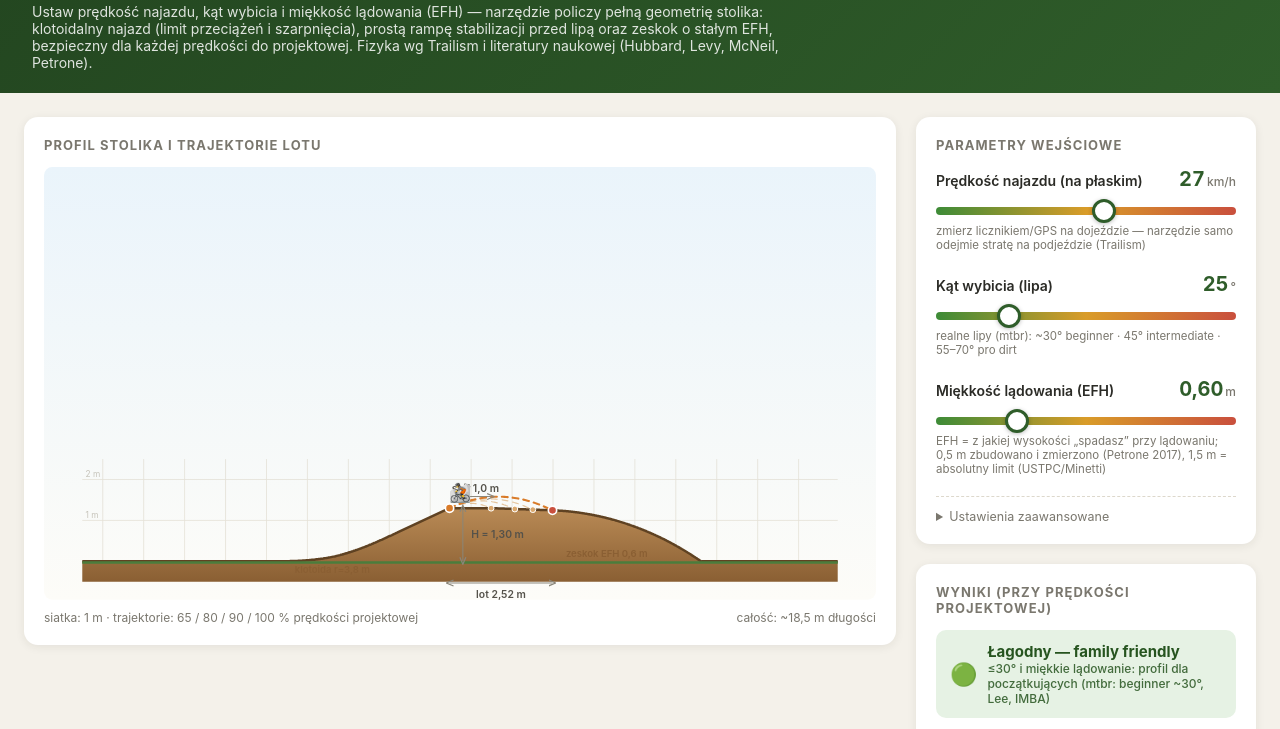
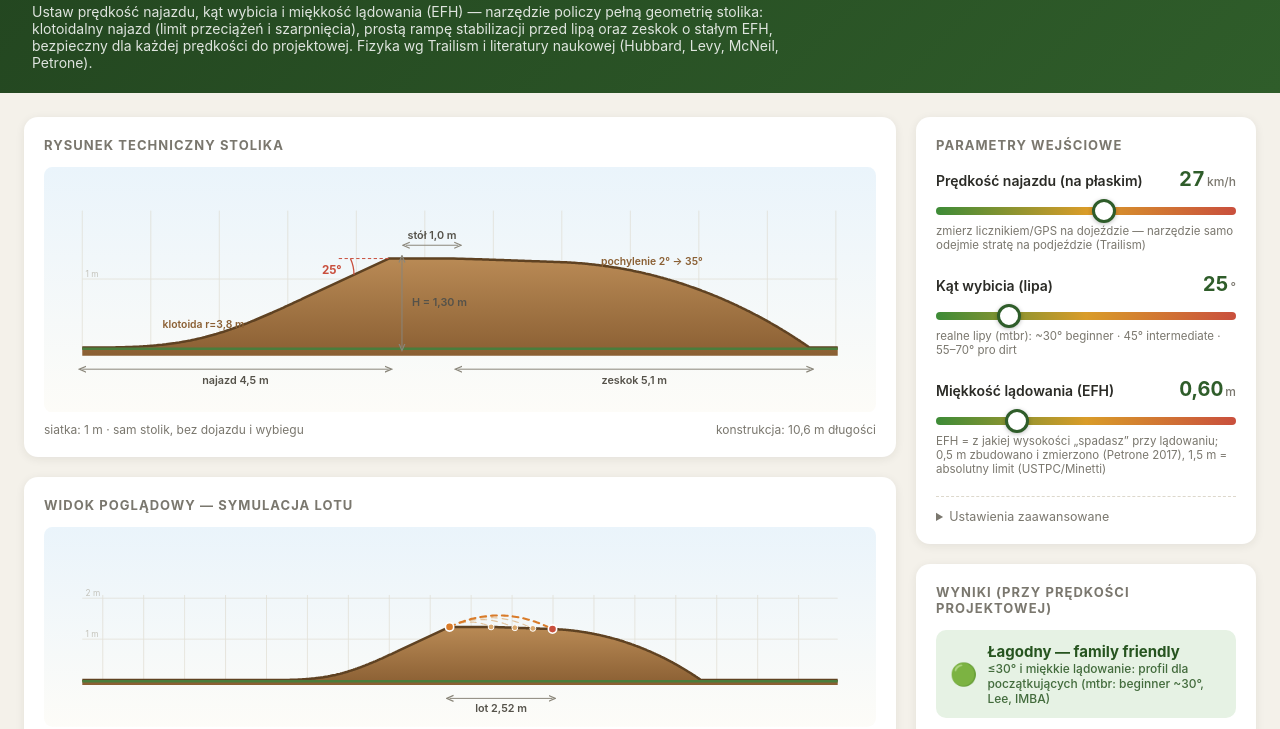
Before and after one commit to losiak007/projektant-stolikow, a plain HTML site: page public/index.html in a window 1280 px wide. Shown: the part 60-789 px from the top of the page. Drawn offline with Linux system fonts and the light colour scheme.

Commit message:
Dwa widoki zamiast jednego: rysunek techniczny + poglądowa symulacja
- rysunek techniczny: sam stolik (bez dojazdu/wybiegu), duży, z kątem lipy,
  pochyleniem zeskoku, wymiarami najazdu/stołu/zeskoku i wysokością H
- widok poglądowy: cała scena z wachlarzem trajektorii i długością lotu
- usunięty animowany rowerzysta
- wysokość SVG dobierana do proporcji terenu (bez pustego nieba)

Co-Authored-By: Claude Fable 5 <noreply@anthropic.com>

```diff
--- a/public/index.html
+++ b/public/index.html
@@ -59,9 +59,9 @@
     margin-bottom: 14px;
   }
 
-  /* --- Rysunek --- */
-  #stage { width: 100%; }
-  #stage svg { display: block; width: 100%; height: auto; }
+  /* --- Rysunki --- */
+  #stage-tech, #stage-sim { width: 100%; }
+  #stage-tech svg, #stage-sim svg { display: block; width: 100%; height: auto; }
   .stage-footer {
     display: flex;
     justify-content: space-between;
@@ -214,14 +214,24 @@
 </header>
 
 <main>
-  <section class="card" id="stage-card">
-    <h2>Profil stolika i trajektorie lotu</h2>
-    <div id="stage"></div>
-    <div class="stage-footer">
-      <span>siatka: 1 m · trajektorie: 65 / 80 / 90 / 100 % prędkości projektowej</span>
-      <span id="scale-note"></span>
-    </div>
-  </section>
+  <div style="display:flex; flex-direction:column; gap:20px; min-width:0;">
+    <section class="card">
+      <h2>Rysunek techniczny stolika</h2>
+      <div id="stage-tech"></div>
+      <div class="stage-footer">
+        <span>siatka: 1 m · sam stolik, bez dojazdu i wybiegu</span>
+        <span id="tech-note"></span>
+      </div>
+    </section>
+    <section class="card">
+      <h2>Widok poglądowy — symulacja lotu</h2>
+      <div id="stage-sim"></div>
+      <div class="stage-footer">
+        <span>trajektorie: 65 / 80 / 90 / 100 % prędkości projektowej</span>
+        <span id="scale-note"></span>
+      </div>
+    </section>
+  </div>
 
   <div>
     <section class="card no-print">
@@ -483,14 +493,14 @@
     const hOverDeck = (v0 * Math.sin(th)) ** 2 / (2 * G);
     const impactEfh = efhAt(th, main.imp.x, main.imp.y, main.imp.thL);
 
-    // samotest: EFH wzdłuż sekcji constant-EFH powinno być = zadane (odchyłka < 2 cm)
+    // samotest: EFH wzdłuż sekcji constant-EFH powinno być = zadane
     let maxDev = 0;
     for (let i = 20; i < land.pts.length - 2; i += 40) {
       const [sx, sy] = land.pts[i];
       if (land.impact && !land.overshoot && sx > land.impact.x - 0.1) break;
       const thL = Math.atan((land.pts[i + 1][1] - land.pts[i - 1][1]) / (land.pts[i + 1][0] - land.pts[i - 1][0]));
       const e = efhAt(th, sx, sy, thL);
-      if (e < efh - 1e-3) continue; // strefa klamry (za mała energia, EFH < zadane = bezpieczniej)
+      if (e < efh - 1e-3) continue; // strefa klamry (za mała energia — EFH mniejsze od zadanego = bezpieczniej)
       maxDev = Math.max(maxDev, Math.abs(e - efh));
     }
     console.debug("EFH self-test, max odchyłka [m]:", maxDev.toFixed(3));
@@ -575,9 +585,6 @@
 
   /* ================= RENDER ================= */
 
-  const W = 1000, HS = 520, PAD = 46;
-  const animState = { raf: null };
-
   function svgEl(name, attrs, parent) {
     const n = document.createElementNS(SVG_NS, name);
     for (const k in attrs) n.setAttribute(k, attrs[k]);
@@ -585,57 +592,118 @@
     return n;
   }
 
-  function render() {
-    const m = computeModel();
-    const world = buildWorld(m);
-    const lipX = world.lipX;
-
-    const x0 = world.startX, x1 = world.endX;
-    const yTop = Math.max(m.hMax + 0.8, m.H + 1.2, 2);
-    const scale = Math.min((W - 2 * PAD) / (x1 - x0), (HS - 2 * PAD) / (yTop + 0.6));
+  // rusztowanie sceny: niebo, siatka metrowa, bryła stolika w zakresie [x0, x1];
+  // wysokość SVG dobierana do proporcji terenu (bez pustego nieba)
+  function makeScene(containerId, worldPts, x0, x1, yTopWorld, padB) {
+    const W = 1000, PAD = 46, PADT = 28, PADB = padB || 70;
+    let scale = (W - 2 * PAD) / (x1 - x0);
+    let HS = Math.round(scale * (yTopWorld + 0.3) + PADT + PADB);
+    if (HS > 560) { scale *= (560 - PADT - PADB) / (HS - PADT - PADB); HS = 560; }
+    if (HS < 240) HS = 240;
     const X = x => PAD + (x - x0) * scale;
-    const Y = y => HS - PAD - y * scale;
-
-    const stage = el("stage");
+    const Y = y => HS - PADB - y * scale;
+    const stage = el(containerId);
     stage.innerHTML = "";
     const svg = svgEl("svg", { viewBox: `0 0 ${W} ${HS}` }, stage);
-
     const defs = svgEl("defs", {}, svg);
-    const grad = svgEl("linearGradient", { id: "dirt", x1: 0, y1: 0, x2: 0, y2: 1 }, defs);
+    const gid = containerId;
+    const grad = svgEl("linearGradient", { id: "dirt-" + gid, x1: 0, y1: 0, x2: 0, y2: 1 }, defs);
     svgEl("stop", { offset: "0%", "stop-color": "#b98a55" }, grad);
     svgEl("stop", { offset: "100%", "stop-color": "#8a5f33" }, grad);
-    const sky = svgEl("linearGradient", { id: "sky", x1: 0, y1: 0, x2: 0, y2: 1 }, defs);
+    const sky = svgEl("linearGradient", { id: "sky-" + gid, x1: 0, y1: 0, x2: 0, y2: 1 }, defs);
     svgEl("stop", { offset: "0%", "stop-color": "#eaf4fb" }, sky);
     svgEl("stop", { offset: "100%", "stop-color": "#fdfcf8" }, sky);
-    const mk = svgEl("marker", { id: "arr", markerWidth: 8, markerHeight: 8, refX: 4, refY: 4, orient: "auto-start-reverse" }, defs);
+    const mk = svgEl("marker", { id: "arr-" + gid, markerWidth: 8, markerHeight: 8, refX: 4, refY: 4, orient: "auto-start-reverse" }, defs);
     svgEl("path", { d: "M0,1 L7,4 L0,7", fill: "none", stroke: "#8a867a", "stroke-width": 1.2 }, mk);
 
-    svgEl("rect", { x: 0, y: 0, width: W, height: HS, fill: "url(#sky)", rx: 10 }, svg);
+    svgEl("rect", { x: 0, y: 0, width: W, height: HS, fill: `url(#sky-${gid})`, rx: 10 }, svg);
 
-    // siatka metrowa
     const grid = svgEl("g", { stroke: "#d8d2c2", "stroke-width": 1, opacity: 0.6 }, svg);
     for (let gx = Math.ceil(x0); gx <= x1; gx++)
-      svgEl("line", { x1: X(gx), y1: Y(0), x2: X(gx), y2: Y(yTop) }, grid);
-    for (let gy = 0; gy <= yTop; gy++) {
+      svgEl("line", { x1: X(gx), y1: Y(0), x2: X(gx), y2: Y(yTopWorld) }, grid);
+    for (let gy = 0; gy <= yTopWorld; gy++) {
       svgEl("line", { x1: X(x0), y1: Y(gy), x2: X(x1), y2: Y(gy) }, grid);
-      if (gy > 0) svgEl("text", { x: X(x0) + 4, y: Y(gy) - 3, "font-size": 10, fill: "#a49f90", stroke: "none" }, grid)
-        .textContent = gy + " m";
+      if (gy > 0)
+        svgEl("text", { x: X(x0) + 4, y: Y(gy) - 3, "font-size": 10, fill: "#a49f90", stroke: "none" }, grid).textContent = gy + " m";
     }
 
-    // bryła + powierzchnia
-    const surf = world.pts.map((p, i) => (i ? "L" : "M") + X(p[0]).toFixed(1) + " " + Y(p[1]).toFixed(1)).join(" ");
-    svgEl("path", { d: surf + ` L ${X(x1)} ${Y(-0.5)} L ${X(x0)} ${Y(-0.5)} Z`, fill: "url(#dirt)", stroke: "none" }, svg);
+    const vis = worldPts.filter(p => p[0] >= x0 - 1e-9 && p[0] <= x1 + 1e-9);
+    if (vis[0][0] > x0) vis.unshift([x0, heightAt(worldPts, x0)]);
+    if (vis[vis.length - 1][0] < x1) vis.push([x1, heightAt(worldPts, x1)]);
+    const surf = vis.map((p, i) => (i ? "L" : "M") + X(p[0]).toFixed(1) + " " + Y(p[1]).toFixed(1)).join(" ");
+    svgEl("path", { d: surf + ` L ${X(x1)} ${Y(-0.12)} L ${X(x0)} ${Y(-0.12)} Z`, fill: `url(#dirt-${gid})`, stroke: "none" }, svg);
     svgEl("path", { d: surf, fill: "none", stroke: "#5f4222", "stroke-width": 3, "stroke-linejoin": "round" }, svg);
     svgEl("line", { x1: X(x0), y1: Y(0) + 1.5, x2: X(x1), y2: Y(0) + 1.5, stroke: "#4a7d3c", "stroke-width": 3 }, svg);
+    return { svg, X, Y, scale, gid };
+  }
 
-    // wachlarz trajektorii
+  function dimTools(sc) {
+    const dim = svgEl("g", { "font-size": 13, "font-weight": 600, fill: "#55524a" }, sc.svg);
+    return function (xa, ya, xb, yb, label, dxT, dyT, anchor) {
+      svgEl("line", { x1: xa, y1: ya, x2: xb, y2: yb, stroke: "#8a867a", "stroke-width": 1.2, "marker-start": `url(#arr-${sc.gid})`, "marker-end": `url(#arr-${sc.gid})` }, dim);
+      svgEl("text", { x: (xa + xb) / 2 + (dxT || 0), y: (ya + yb) / 2 + (dyT || 0), "text-anchor": anchor || "middle" }, dim).textContent = label;
+    };
+  }
+
+  // ---------- widok techniczny: sam stolik, kąty i wymiary ----------
+  function renderTechnical(m, world) {
+    const lipX = world.lipX;
+    const x1t = lipX + m.land.endX + 0.4;
+    const yTop = Math.max(m.H * 1.3, m.H + 0.7, 1.5);
+    const sc = makeScene("stage-tech", world.pts, 0, x1t, yTop, 78);
+    const dim = dimTools(sc);
+
+    // wymiary liniowe
+    dim(sc.X(lipX) + 16, sc.Y(0), sc.X(lipX) + 16, sc.Y(m.H), `H = ${fmt(m.H)} m`, 12, 4, "start");
+    dim(sc.X(0), sc.Y(0) + 26, sc.X(lipX), sc.Y(0) + 26, `najazd ${fmt(lipX, 1)} m`, 0, 18);
+    dim(sc.X(lipX + 0.25), sc.Y(m.H) - 16, sc.X(lipX + m.xk), sc.Y(m.H) - 16, `stół ${fmt(m.xk, 1)} m`, 0, -8);
+    dim(sc.X(lipX + m.xk), sc.Y(0) + 26, sc.X(lipX + m.land.endX), sc.Y(0) + 26, `zeskok ${fmt(m.land.endX - m.xk, 1)} m`, 0, 18);
+
+    // kąt lipy: łuk między poziomem a rampą (przy lipie)
+    const cx = sc.X(lipX), cy = sc.Y(m.H), R = 46;
+    const bx = cx - R * Math.cos(m.th), by = cy + R * Math.sin(m.th);
+    svgEl("line", { x1: cx - R - 14, y1: cy, x2: cx, y2: cy, stroke: "#c94f3d", "stroke-width": 1.2, "stroke-dasharray": "4 3" }, sc.svg);
+    svgEl("path", { d: `M ${cx - R} ${cy} A ${R} ${R} 0 0 1 ${bx.toFixed(1)} ${by.toFixed(1)}`, fill: "none", stroke: "#c94f3d", "stroke-width": 1.6 }, sc.svg);
+    svgEl("text", {
+      x: cx - (R + 24) * Math.cos(m.th / 2), y: cy + (R + 24) * Math.sin(m.th / 2) + 4,
+      "text-anchor": "middle", "font-size": 14, "font-weight": 700, fill: "#c94f3d",
+    }, sc.svg).textContent = m.thetaDeg + "°";
+
+    // kąty zeskoku: przy knucklu i u podstawy
+    const lp = m.land.pts;
+    const iT = Math.min(40, lp.length - 2);
+    const aTop = -Math.atan((lp[iT][1] - lp[iT - 1][1]) / (lp[iT][0] - lp[iT - 1][0])) / RAD;
+    const n = lp.length;
+    const aBot = -Math.atan((lp[n - 1][1] - lp[n - 2][1]) / (lp[n - 1][0] - lp[n - 2][0])) / RAD;
+    const midL = lipX + m.xk + (m.land.endX - m.xk) * 0.55;
+    svgEl("text", {
+      x: sc.X(midL), y: sc.Y(heightAt(world.pts, midL)) - 12,
+      "text-anchor": "middle", "font-size": 12.5, "font-weight": 600, fill: "#8a5f33",
+    }, sc.svg).textContent = `pochylenie ${fmt(aTop, 0)}° → ${fmt(aBot, 0)}°`;
+
+    // etykieta klotoidy
+    const kx = m.takeoff.transEnd.x * 0.55;
+    svgEl("text", {
+      x: sc.X(kx), y: sc.Y(heightAt(world.pts, kx)) - 12,
+      "text-anchor": "middle", "font-size": 12.5, "font-weight": 600, fill: "#8a5f33",
+    }, sc.svg).textContent = "klotoida r=" + fmt(m.takeoff.r, 1) + " m";
+
+    el("tech-note").textContent = `konstrukcja: ${fmt(x1t - 0.4, 1)} m długości`;
+  }
+
+  // ---------- widok poglądowy: cała scena + wachlarz trajektorii ----------
+  function renderSim(m, world) {
+    const lipX = world.lipX;
+    const yTop = Math.max(m.hMax + 0.5, m.H + 0.5, 1.5);
+    const sc = makeScene("stage-sim", world.pts, world.startX, world.endX, yTop, 56);
+
     for (const tr of m.family) {
       const isMain = tr.f === 1.0;
-      const n = 60, p = [];
-      for (let i = 0; i <= n; i++) {
-        const xx = tr.imp.x * i / n;
+      const nn = 60, p = [];
+      for (let i = 0; i <= nn; i++) {
+        const xx = tr.imp.x * i / nn;
         const yy = xx * Math.tan(m.th) - G * xx * xx / (2 * tr.v * tr.v * Math.cos(m.th) ** 2);
-        p.push((i ? "L" : "M") + X(lipX + xx).toFixed(1) + " " + Y(m.H + yy).toFixed(1));
+        p.push((i ? "L" : "M") + sc.X(lipX + xx).toFixed(1) + " " + sc.Y(m.H + yy).toFixed(1));
       }
       svgEl("path", {
         d: p.join(" "), fill: "none",
@@ -643,84 +711,27 @@
         "stroke-width": isMain ? 2.5 : 1.4,
         opacity: isMain ? 1 : 0.65,
         "stroke-dasharray": "7 6", "stroke-linecap": "round",
-      }, svg);
+      }, sc.svg);
       svgEl("circle", {
-        cx: X(lipX + tr.imp.x), cy: Y(m.H + tr.imp.y), r: isMain ? 5 : 3.5,
+        cx: sc.X(lipX + tr.imp.x), cy: sc.Y(m.H + tr.imp.y), r: isMain ? 5 : 3.5,
         fill: isMain ? "#c94f3d" : "#d9a86e", stroke: "#fff", "stroke-width": isMain ? 2 : 1.2,
-      }, svg);
+      }, sc.svg);
     }
-    svgEl("circle", { cx: X(lipX), cy: Y(m.H), r: 5, fill: "#d97b29", stroke: "#fff", "stroke-width": 2 }, svg);
+    svgEl("circle", { cx: sc.X(lipX), cy: sc.Y(m.H), r: 5, fill: "#d97b29", stroke: "#fff", "stroke-width": 2 }, sc.svg);
 
-    // wymiarowanie
-    const dim = svgEl("g", { "font-size": 12.5, "font-weight": 600, fill: "#55524a" }, svg);
-    function dimLine(xa, ya, xb, yb, label, dxT, dyT, anchor) {
-      svgEl("line", { x1: xa, y1: ya, x2: xb, y2: yb, stroke: "#8a867a", "stroke-width": 1.2, "marker-start": "url(#arr)", "marker-end": "url(#arr)" }, dim);
-      svgEl("text", { x: (xa + xb) / 2 + dxT, y: (ya + yb) / 2 + dyT, "text-anchor": anchor || "middle" }, dim).textContent = label;
-    }
-    dimLine(X(lipX) + 16, Y(0), X(lipX) + 16, Y(m.H), `H = ${fmt(m.H)} m`, 10, 4, "start");
-    dimLine(X(lipX + 0.25), Y(m.H) - 14, X(lipX + m.xk), Y(m.H) - 14, `stół ${fmt(m.xk, 1)} m`, 0, -6);
-    dimLine(X(lipX), Y(0) + 26, X(lipX + m.flightDist), Y(0) + 26, `lot ${fmt(m.flightDist)} m`, 0, 18);
-
-    const partLbl = svgEl("g", { "font-size": 11.5, fill: "#8a5f33", "font-weight": 600 }, svg);
-    svgEl("text", { x: X(m.takeoff.transEnd.x * 0.5), y: Y(m.takeoff.transEnd.y * 0.3) + 24, "text-anchor": "middle" }, partLbl)
-      .textContent = "klotoida r=" + fmt(m.takeoff.r, 1) + " m";
-    svgEl("text", { x: X(lipX + m.xk + (m.land.endX - m.xk) * 0.55), y: Y(m.H * 0.45) + 24, "text-anchor": "middle" }, partLbl)
-      .textContent = "zeskok EFH " + fmt(m.efh, 1) + " m";
+    const dim = dimTools(sc);
+    dim(sc.X(lipX), sc.Y(0) + 22, sc.X(lipX + m.flightDist), sc.Y(0) + 22, `lot ${fmt(m.flightDist)} m`, 0, 16);
 
     el("scale-note").textContent = `całość: ~${fmt(world.endX - world.startX, 1)} m długości`;
+  }
 
-    startAnimation(svg, m, world, X, Y);
+  function render() {
+    const m = computeModel();
+    const world = buildWorld(m);
+    renderTechnical(m, world);
+    renderSim(m, world);
     renderResults(m);
     renderStakeout(m, world);
-  }
-
-  /* ---------- animacja ---------- */
-  function startAnimation(svg, m, world, X, Y) {
-    if (animState.raf) cancelAnimationFrame(animState.raf);
-    // ścieżka z czasem: dojazd → najazd → lot → zeskok → wybieg
-    const timed = [];
-    let t = 0;
-    const push = (x, y) => timed.push({ t, x, y });
-    const speedAt = y => Math.sqrt(Math.max(m.vApr * m.vApr - 2 * G * y, 0.6));
-    push(world.startX, 0);
-    const lipIdx = world.pts.findIndex(p => p[0] >= world.lipX - 1e-6);
-    for (let i = 1; i <= lipIdx && i < world.pts.length; i++) {
-      const [xa, ya] = world.pts[i - 1], [xb, yb] = world.pts[i];
-      const ds = Math.hypot(xb - xa, yb - ya);
-      t += ds / speedAt((ya + yb) / 2);
-      push(xb, yb);
-    }
-    const nF = 40;
-    for (let i = 1; i <= nF; i++) {
-      const tf = m.tLand * i / nF;
-      t += m.tLand / nF;
-      push(world.lipX + m.v0 * Math.cos(m.th) * tf, m.H + m.v0 * Math.sin(m.th) * tf - G / 2 * tf * tf);
-    }
-    const impX = world.lipX + m.flightDist;
-    for (let i = 1; i < world.pts.length; i++) {
-      const [xa, ya] = world.pts[i - 1], [xb, yb] = world.pts[i];
-      if (xb <= impX || xa < world.lipX) continue;
-      const ds = Math.hypot(xb - xa, yb - ya);
-      t += ds / speedAt((ya + yb) / 2);
-      push(xb, yb);
-    }
-    const total = t + 0.8;
-
-    const rider = svgEl("text", { "font-size": 22, "text-anchor": "middle" }, svg);
-    rider.textContent = "🚵";
-
-    const t0 = performance.now();
-    function frame(now) {
-      const tt = ((now - t0) / 1000) % total;
-      let i = timed.findIndex(p => p.t >= tt);
-      if (i < 1) i = timed.length - 1;
-      const a = timed[i - 1], b = timed[i] || a;
-      const u = b.t === a.t ? 0 : (tt - a.t) / (b.t - a.t);
-      rider.setAttribute("x", X(a.x + (b.x - a.x) * u));
-      rider.setAttribute("y", Y(a.y + (b.y - a.y) * u) - 6);
-      animState.raf = requestAnimationFrame(frame);
-    }
-    animState.raf = requestAnimationFrame(frame);
   }
 
   /* ---------- wyniki ---------- */
```
